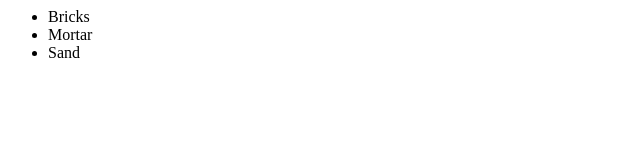
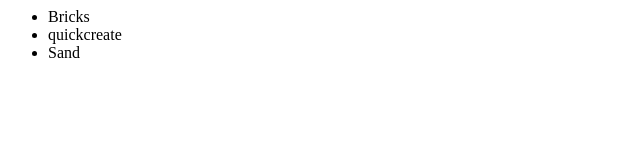
Before and after one commit to LordAnax/newGitTest, a plain HTML site: page index.html in a window 1280 px wide. Shown: the full height of the page, 0-640 px from the left. Drawn offline with Linux system fonts and the light colour scheme.

Commit message:
Made Mortar more Specific

```diff
--- a/index.html
+++ b/index.html
@@ -7,7 +7,7 @@
 <div>
 <ul>
 <li>Bricks</li>
-<li>Mortar</li>
+<li>quickcreate</li>
 <li>Sand</li>
 </ul>
 </div>
```
